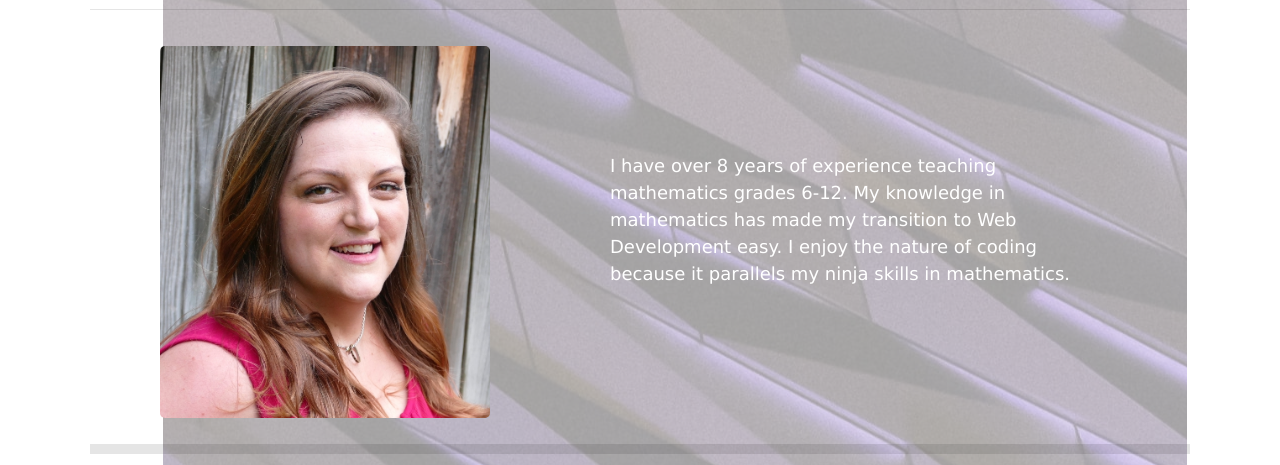
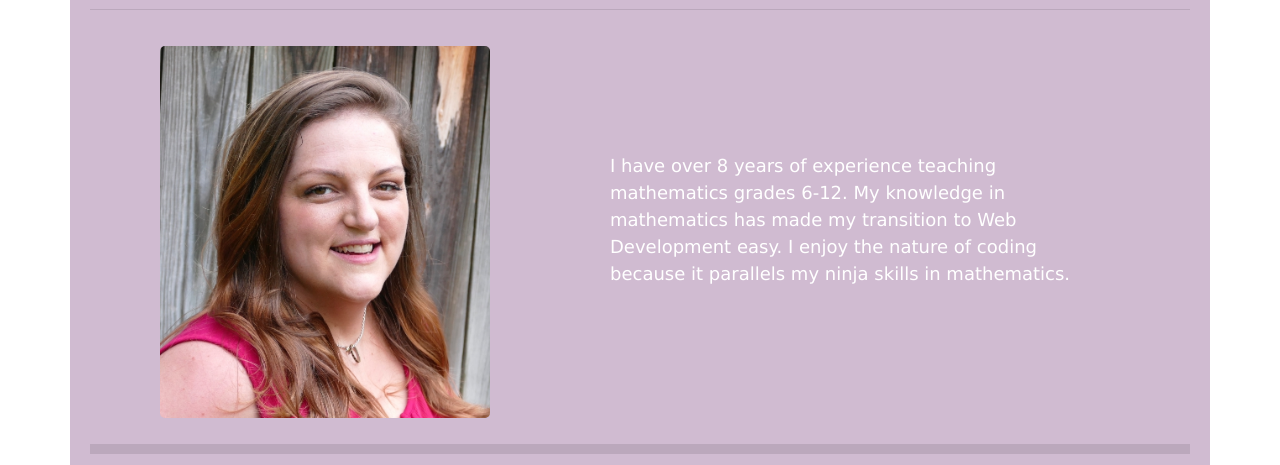
Before and after one commit to jrringler13759/Portfolio-Full-Stack, a plain HTML site: page index.html in a window 1280 px wide. Shown: the part 203-668 px from the top of the page. Drawn offline with nearby package versions, Linux system fonts and the light colour scheme.

Commit message:
changed background...again

```diff
--- a/index.html
+++ b/index.html
@@ -28,7 +28,6 @@
     </nav>
 
     <main class = "container">
-        <div class = "bg"></div>
 <!--Bio section-->
         <section id = "aboutMe">
             <div class = "row justify-content-center">
--- a/style.css
+++ b/style.css
@@ -122,9 +122,11 @@ footer {
     text-align: center;
     height: 90%;
     border-radius: 3px;
+    background-color: rgba(174, 136, 175, 0.571);
+
 }
 
-.container .bg {
+/* .container .bg {
     position: absolute;
     z-index: -1;
     top: 0;
@@ -135,7 +137,7 @@ footer {
     opacity: .4;
     width: 80%;
     height: 100%;
-}
+} */
 
 @media screen and (max-width: 600px) {
     .container {
```
